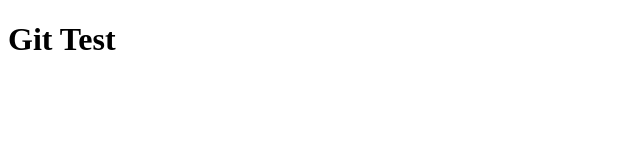
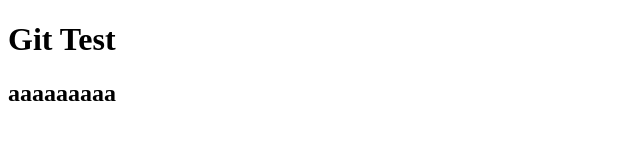
Before and after one commit to koike-reima/GitPractice, a plain HTML site: page index.html in a window 1280 px wide. Shown: the whole page, without its empty margins (0-640 px from the left). Drawn offline with Linux system fonts and the light colour scheme.

Commit message:
second commit

```diff
--- a/index.html
+++ b/index.html
@@ -7,5 +7,6 @@
 </head>
 <body>
     <h1>Git Test</h1>
+    <h2>aaaaaaaaa</h2h2>
 </body>
 </html>
```
